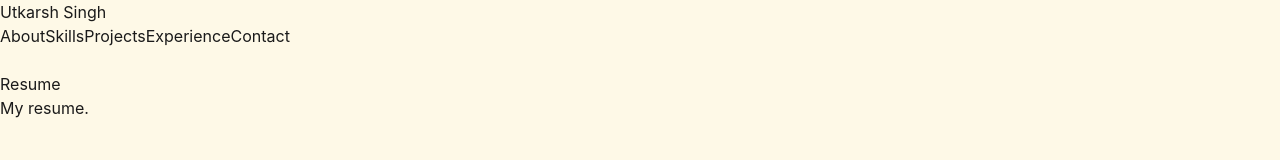
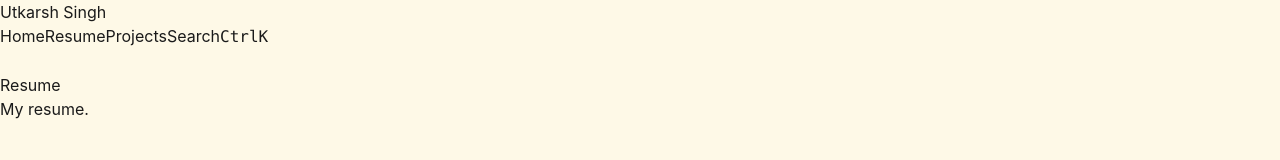
Before and after one commit to UtkarshSingh-06/Portfolio, a Next.js app: page /resume in a window 1280 px wide. Shown: the top 160 px of the page. Built offline with nearby package versions, Linux system fonts and the light colour scheme.

Commit message:
Update Navbar: Add Resume link and Search button with command palette trigger

```diff
--- a/components/Navbar.tsx
+++ b/components/Navbar.tsx
@@ -32,35 +32,36 @@ export default function Navbar() {
           <div className="flex items-center gap-6">
             <div className="hidden md:flex gap-6">
               <Link
-                href="#about"
+                href="/"
                 className="text-gray-700 dark:text-gray-300 hover:text-gray-900 dark:hover:text-gray-100 transition-colors"
               >
-                About
+                Home
               </Link>
               <Link
-                href="#skills"
+                href="/resume"
                 className="text-gray-700 dark:text-gray-300 hover:text-gray-900 dark:hover:text-gray-100 transition-colors"
               >
-                Skills
+                Resume
               </Link>
               <Link
-                href="#projects"
+                href="/#projects"
                 className="text-gray-700 dark:text-gray-300 hover:text-gray-900 dark:hover:text-gray-100 transition-colors"
               >
                 Projects
               </Link>
-              <Link
-                href="#experience"
-                className="text-gray-700 dark:text-gray-300 hover:text-gray-900 dark:hover:text-gray-100 transition-colors"
+              <button
+                onClick={() => {
+                  window.dispatchEvent(new CustomEvent('openCommandPalette'))
+                }}
+                className="text-gray-700 dark:text-gray-300 hover:text-gray-900 dark:hover:text-gray-100 transition-colors flex items-center gap-1.5"
+                title="Open command palette (Ctrl+K)"
               >
-                Experience
-              </Link>
-              <Link
-                href="#contact"
-                className="text-gray-700 dark:text-gray-300 hover:text-gray-900 dark:hover:text-gray-100 transition-colors"
-              >
-                Contact
-              </Link>
+                <span>Search</span>
+                <kbd className="hidden lg:inline-flex items-center gap-1 px-1.5 py-0.5 text-xs font-semibold text-gray-500 dark:text-gray-400 bg-gray-100 dark:bg-gray-800 border border-gray-200 dark:border-gray-700 rounded">
+                  <span>Ctrl</span>
+                  <span>K</span>
+                </kbd>
+              </button>
             </div>
             <button
               onClick={toggleTheme}
```
